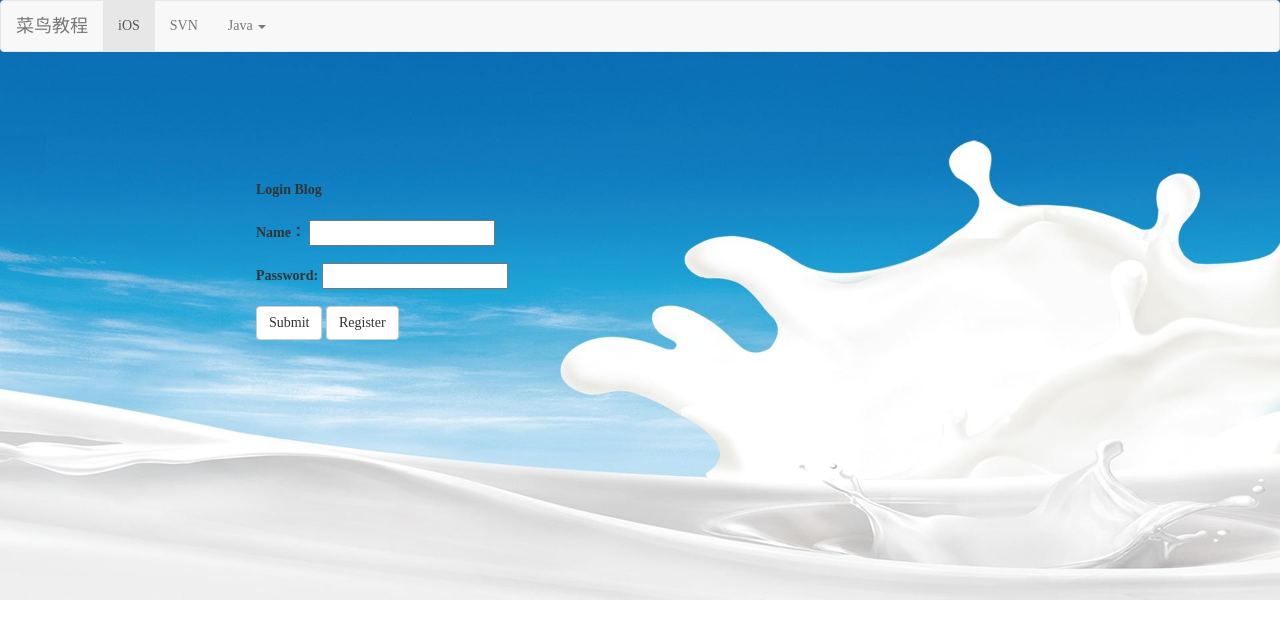
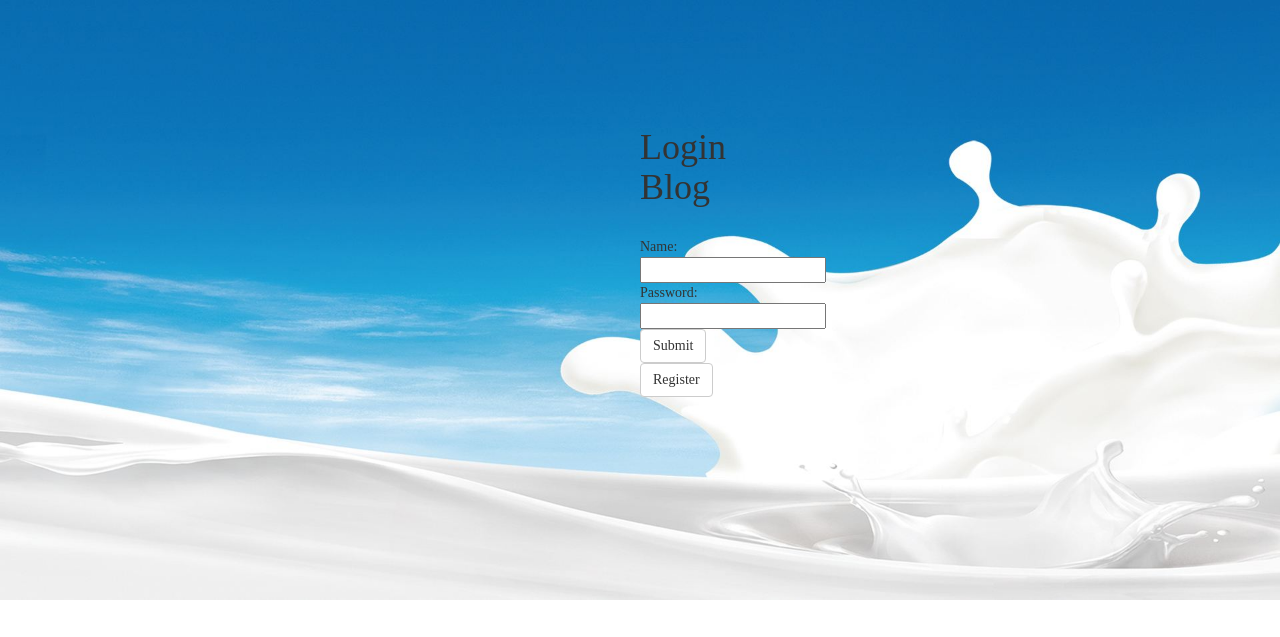
Before and after one commit to poochai1111/Python_MyBlog, a Django app: page / in a window 1280 px wide. Shown: the top 637 px of the page. Run offline with Django 3.2, Linux system fonts and the light colour scheme; some libraries are stand-ins or nearby versions.

Commit message:
edit login register window

```diff
--- a/MyBlog/urls.py
+++ b/MyBlog/urls.py
@@ -21,5 +21,6 @@ from . import view
 
 urlpatterns = [
     path('admin/', admin.site.urls),
-    path('', view.default)
+    path('', view.default),
+    path('register/',view.register),
 ]
--- a/MyBlog/view.py
+++ b/MyBlog/view.py
@@ -1,4 +1,9 @@
 from django.shortcuts import render
 
+
 def default(request):
-    return render(request,'dashboard.html')
+    return render(request, 'dashboard.html')
+
+
+def register(request):
+    return render(request, 'register.html')
--- a/static/css/login.css
+++ b/static/css/login.css
@@ -1,12 +1,14 @@
-body{
-  font-family: "华文细黑";
-  background:url('../image/Login_Background.jpg') no-repeat;
-  background-size: 100%;
+body {
+    font-family: "华文细黑";
+    background: url('../image/Login_Background.jpg') no-repeat;
+    background-size: 100%;
+    height: 100%;
 }
-form{
-    width: 60%;
-    height: 50%;
+
+form {
+    vertical-align: middle;
+    margin-left: 50%;
+    margin-right: 40%;
     margin-top: 10%;
-    margin-left: 20%;
-    margin-right: 20%;
-    }
+
+}
--- /dev/null
+++ b/static/css/register.css
@@ -0,0 +1,6 @@
+body {
+    font-family: "华文细黑";
+    background: url('../image/Register_Background.jpg') no-repeat;
+    background-size: 100%;
+    height: 100%;
+}
--- a/templates/dashboard.html
+++ b/templates/dashboard.html
@@ -10,49 +10,13 @@
     <title>Login</title>
 </head>
 <body>
-<nav class="navbar navbar-default" role="navigation">
-	<div class="container-fluid">
-	<div class="navbar-header">
-		<a class="navbar-brand" href="#">菜鸟教程</a>
-	</div>
-	<div>
-		<ul class="nav navbar-nav">
-			<li class="active"><a href="#">iOS</a></li>
-			<li><a href="#">SVN</a></li>
-			<li class="dropdown">
-				<a href="#" class="dropdown-toggle" data-toggle="dropdown">
-					Java
-					<b class="caret"></b>
-				</a>
-				<ul class="dropdown-menu">
-					<li><a href="#">jmeter</a></li>
-					<li><a href="#">EJB</a></li>
-					<li><a href="#">Jasper Report</a></li>
-					<li class="divider"></li>
-					<li><a href="#">分离的链接</a></li>
-					<li class="divider"></li>
-					<li><a href="#">另一个分离的链接</a></li>
-				</ul>
-			</li>
-		</ul>
-	</div>
-	</div>
-</nav>
-<form role="form">
-    <div class="form-group">
-        <label for="title">Login Blog</label>
-    </div>
-    <div class="form-group">
-        <label for="name">Name：</label>
-        <input type="text" id="name">
-    </div>
-    <div class="form-group">
-        <label for="password">Password:</label>
-        <input type="password" id="password">
-    </div>
-    <button type="submit" class="btn btn-default">Submit</button>
-    <button type="submit" class="btn btn-default">Register</button>
+<form action="/register" method="get">
+    {% csrf_token %}
+    <h1>Login Blog</h1><br/>
+    Name:<input type="text" id="name">
+    Password:<input type="password" id="password"><br/>
+    <input type="submit" class="btn btn-default" value="Submit">
+    <input type="submit" class="btn btn-default" value="Register">
 </form>
-
 </body>
 </html>
```
Also changed, not shown: templates/Register.html (+7 -2 lines), static/js/login.js (added), static/js/register.js (added).
